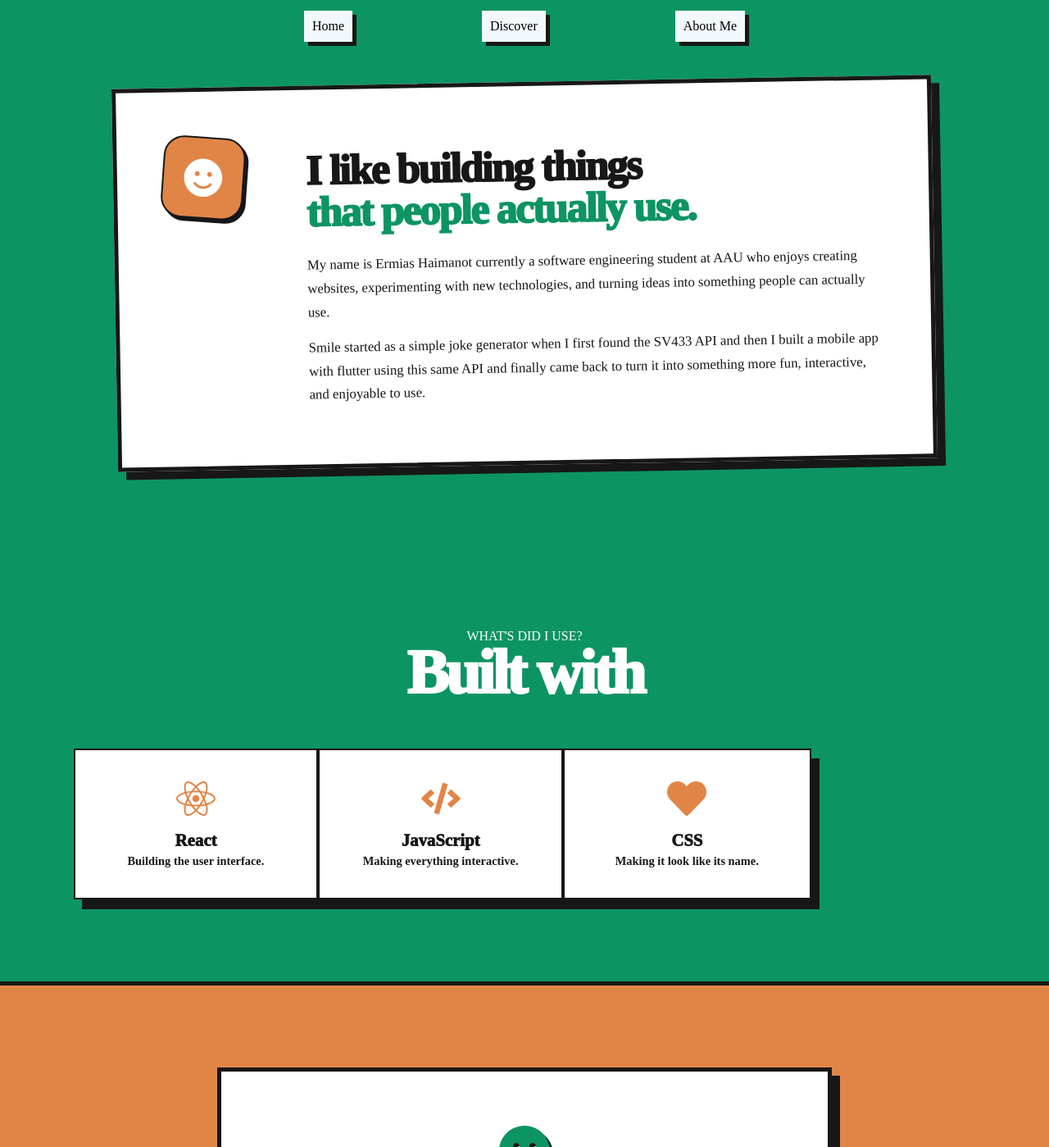
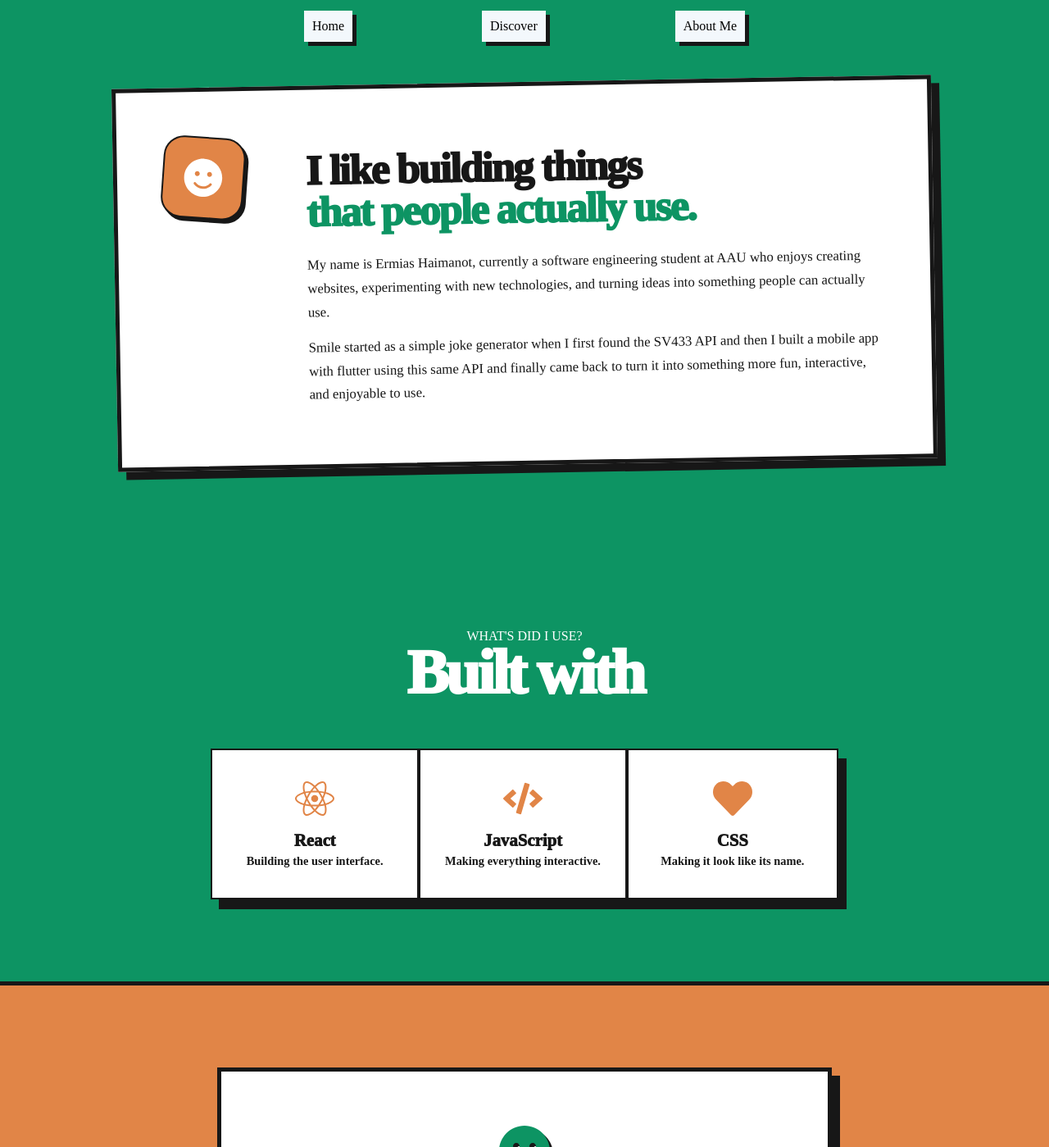
Before and after one commit to Ermi-haimi/joke-generator, a React (Vite) app: page /about in a window 1280 px wide. Shown: the top 1399 px of the page at 82% size. Built offline with nearby package versions, Linux system fonts and the light colour scheme.

Commit message:
fix positions

```diff
--- a/src/pages/aboutPage/AboutPage.css
+++ b/src/pages/aboutPage/AboutPage.css
@@ -64,6 +64,12 @@
   font-weight: 500;
 }
 
+.tech-section {
+  display: flex;
+  flex-direction: column;
+  align-items: center;
+}
+
 .section-heading {
   max-width: 800px;
   margin: 0 auto 55px;
@@ -83,6 +89,7 @@
 
 .tech-card {
   max-width: 900px;
+  margin: auto;
   display: grid;
   grid-template-columns: repeat(3, 1fr);
   border: 2px solid #171717;
@@ -202,6 +209,10 @@
     height: 80px;
     font-size: 2.3rem;
   }
+  .tech-section {
+    display: block;
+    align-items: stretchs;
+  }
   .tech-card {
     grid-template-columns: 1fr;
   }
--- a/src/pages/aboutPage/AboutPage.jsx
+++ b/src/pages/aboutPage/AboutPage.jsx
@@ -19,7 +19,7 @@ export default function AboutPage() {
             </h3>
 
             <p>
-              My name is Ermias Haimanot currently a software engineering
+              My name is Ermias Haimanot, currently a software engineering
               student at AAU who enjoys creating websites, experimenting with
               new technologies, and turning ideas into something people can
               actually use.
```
